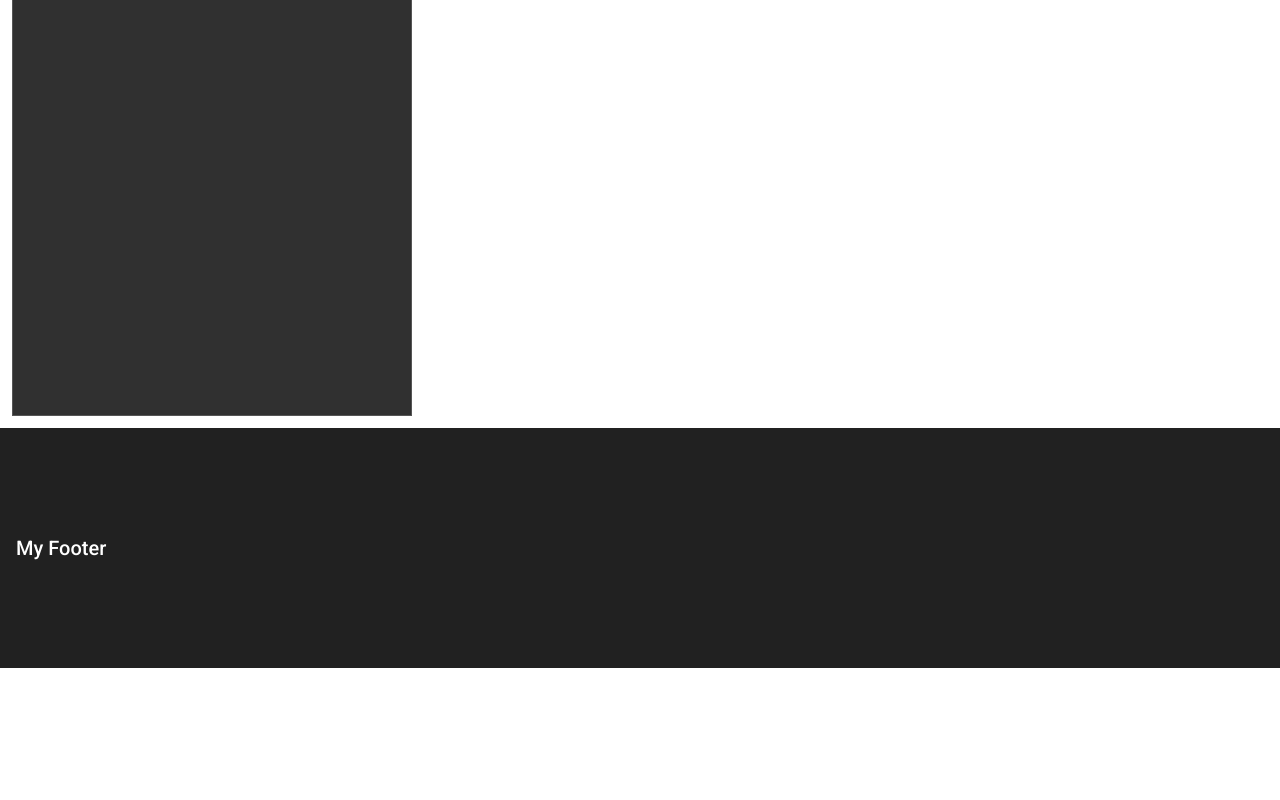
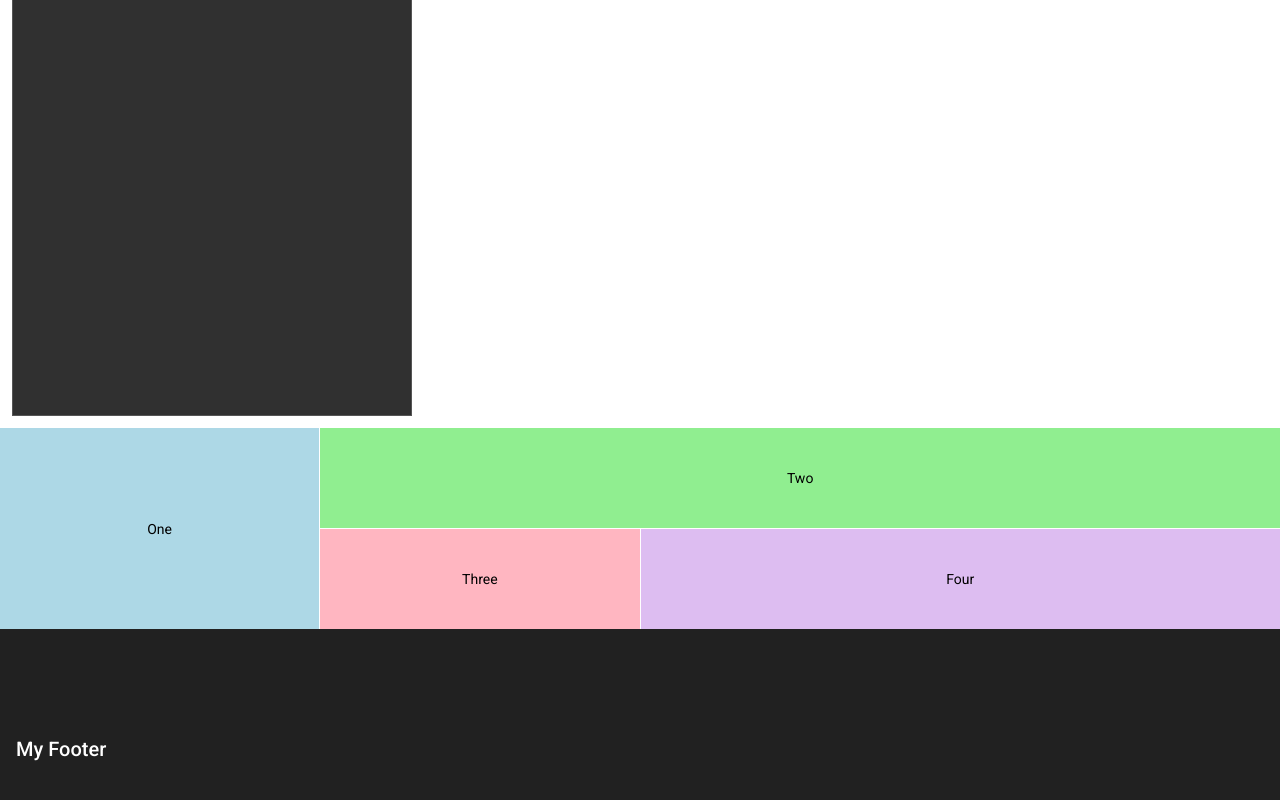
Before and after one commit to dlm1337/ExampleProject, an Angular app in the folder Front/: page /main in a window 1280 px wide. Shown: the part 460-1260 px from the top of the page. Before the commit the page ends 1128 px from the top, so only its background shows below. Built offline with nearby package versions, Linux system fonts and the light colour scheme.

Commit message:
start of tile based content

```diff
--- a/Front/src/app/app.module.ts
+++ b/Front/src/app/app.module.ts
@@ -13,6 +13,7 @@
 import { MatFormFieldModule } from '@angular/material/form-field';
 import { MatSelectModule } from '@angular/material/select';
 import { RouterModule } from '@angular/router';
+import {MatGridListModule} from '@angular/material/grid-list';
 
 @NgModule({
   declarations: [
@@ -32,6 +33,7 @@
     MatSidenavModule,
     MatFormFieldModule,
     MatSelectModule,
+    MatGridListModule
   ],
   providers: [],
   entryComponents: [MainContentComponent],
--- a/Front/src/app/main-content/main-content.component.html
+++ b/Front/src/app/main-content/main-content.component.html
@@ -20,3 +20,12 @@
     <button mat-raised-button (click)="drawer.toggle()">Toggle drawer</button>
   </mat-drawer-content>
 </mat-drawer-container>
+<mat-grid-list cols="4" rowHeight="100px">
+  <mat-grid-tile
+      *ngFor="let tile of tiles"
+      [colspan]="tile.cols"
+      [rowspan]="tile.rows"
+      [style.background]="tile.color">
+    {{tile.text}}
+  </mat-grid-tile>
+</mat-grid-list>
--- a/Front/src/app/main-content/main-content.component.ts
+++ b/Front/src/app/main-content/main-content.component.ts
@@ -1,15 +1,26 @@
 import { Component, OnInit } from '@angular/core';
+
+export interface Tile {
+  color: string;
+  cols: number;
+  rows: number;
+  text: string;
+}
 
 @Component({
   selector: 'app-main-content',
   templateUrl: './main-content.component.html',
-  styleUrls: ['./main-content.component.scss']
+  styleUrls: ['./main-content.component.scss'],
 })
 export class MainContentComponent implements OnInit {
+  constructor() {}
 
-  constructor() { }
+  ngOnInit(): void {}
 
-  ngOnInit(): void {
-  }
-
+  tiles: Tile[] = [
+    { text: 'One', cols: 1, rows: 2, color: 'lightblue' },
+    { text: 'Two', cols: 3, rows: 1, color: 'lightgreen' },
+    { text: 'Three', cols: 1, rows: 1, color: 'lightpink' },
+    { text: 'Four', cols: 2, rows: 1, color: '#DDBDF1' },
+  ];
 }
```
